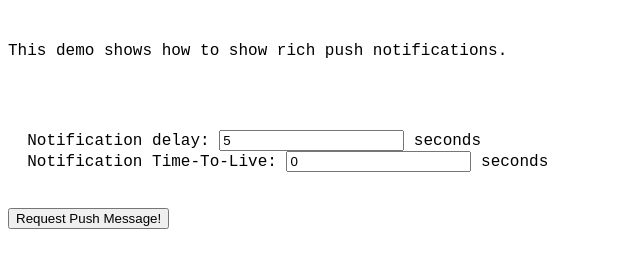
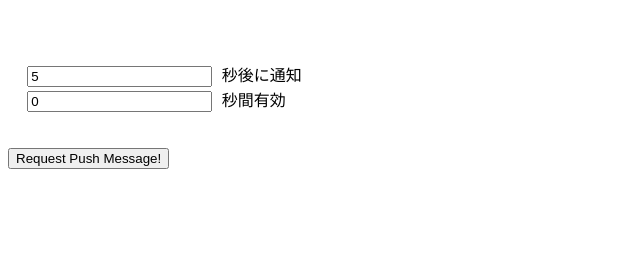
Before and after one commit to nishioka/push-test, a website: page dist/index.html in a window 1280 px wide. Shown: the whole page, without its empty margins (0-640 px from the left). Drawn offline with Linux system fonts and the light colour scheme.

Commit message:
fix index

```diff
--- a/dist/index.html
+++ b/dist/index.html
@@ -2,7 +2,7 @@
 <html>
 <head>
   <meta charset="utf-8">
-  <title>Rich Push Notification - ServiceWorker Cookbook</title>
+  <title>プッシュ通知テスト</title>
   <meta name="viewport" content="width=device-width, initial-scale=1">
   <style>
     body {
@@ -15,11 +15,10 @@
   <link rel="manifest" href="manifest.json">
 </head>
 <body>
-<p>This demo shows how to show rich push notifications.</p>
 
 <form>
-  Notification delay: <input id='notification-delay' type='number' value='5'></input> seconds
-  Notification Time-To-Live: <input id='notification-ttl' type='number' value='0'></input> seconds
+  <input id='notification-delay' type='number' value='5'></input> 秒後に通知
+  <input id='notification-ttl' type='number' value='0'></input> 秒間有効
 </form>
 
 <button id="doIt">Request Push Message!</button>
```
Also changed, not shown: dist/service-worker.js.
